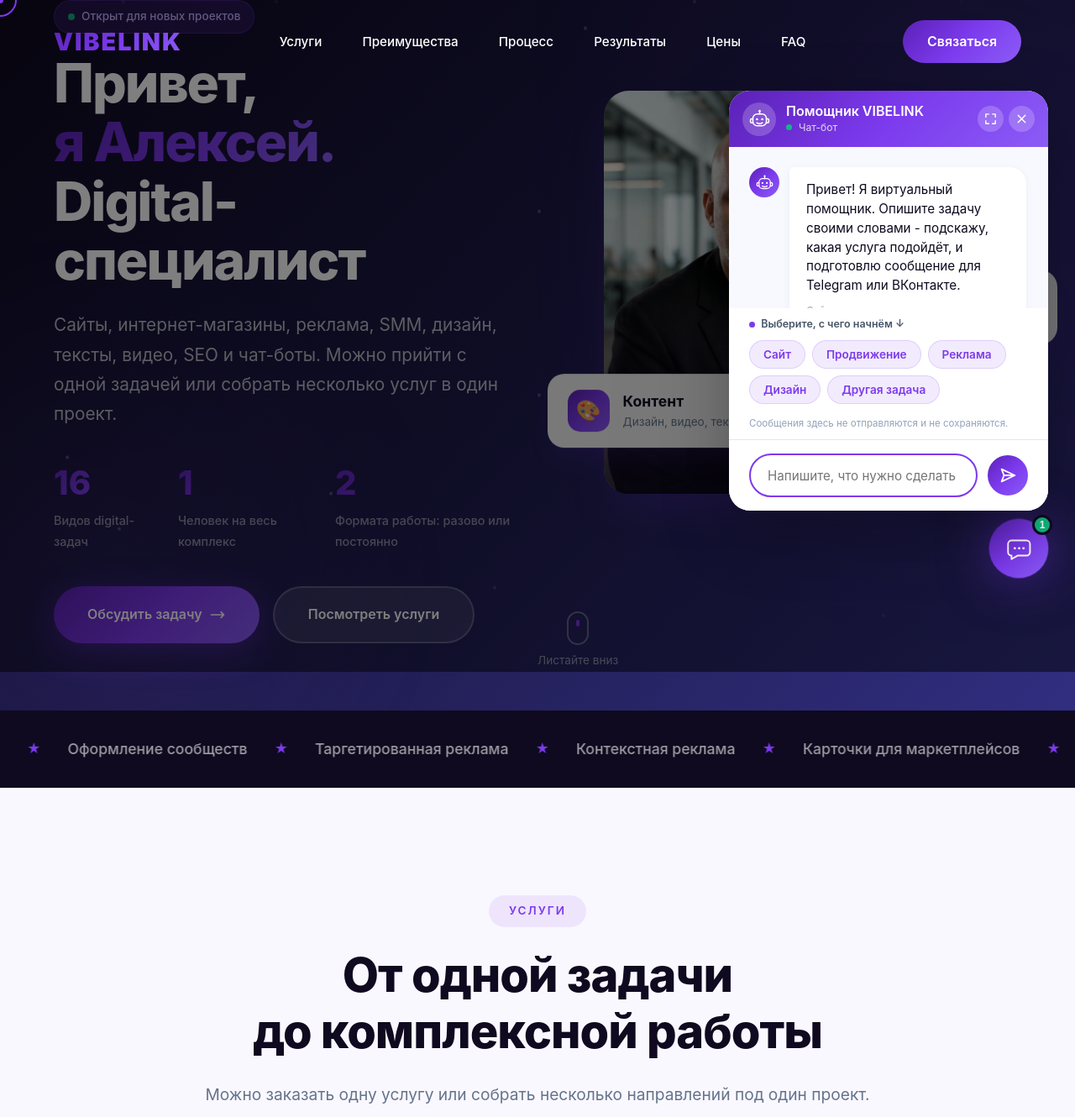
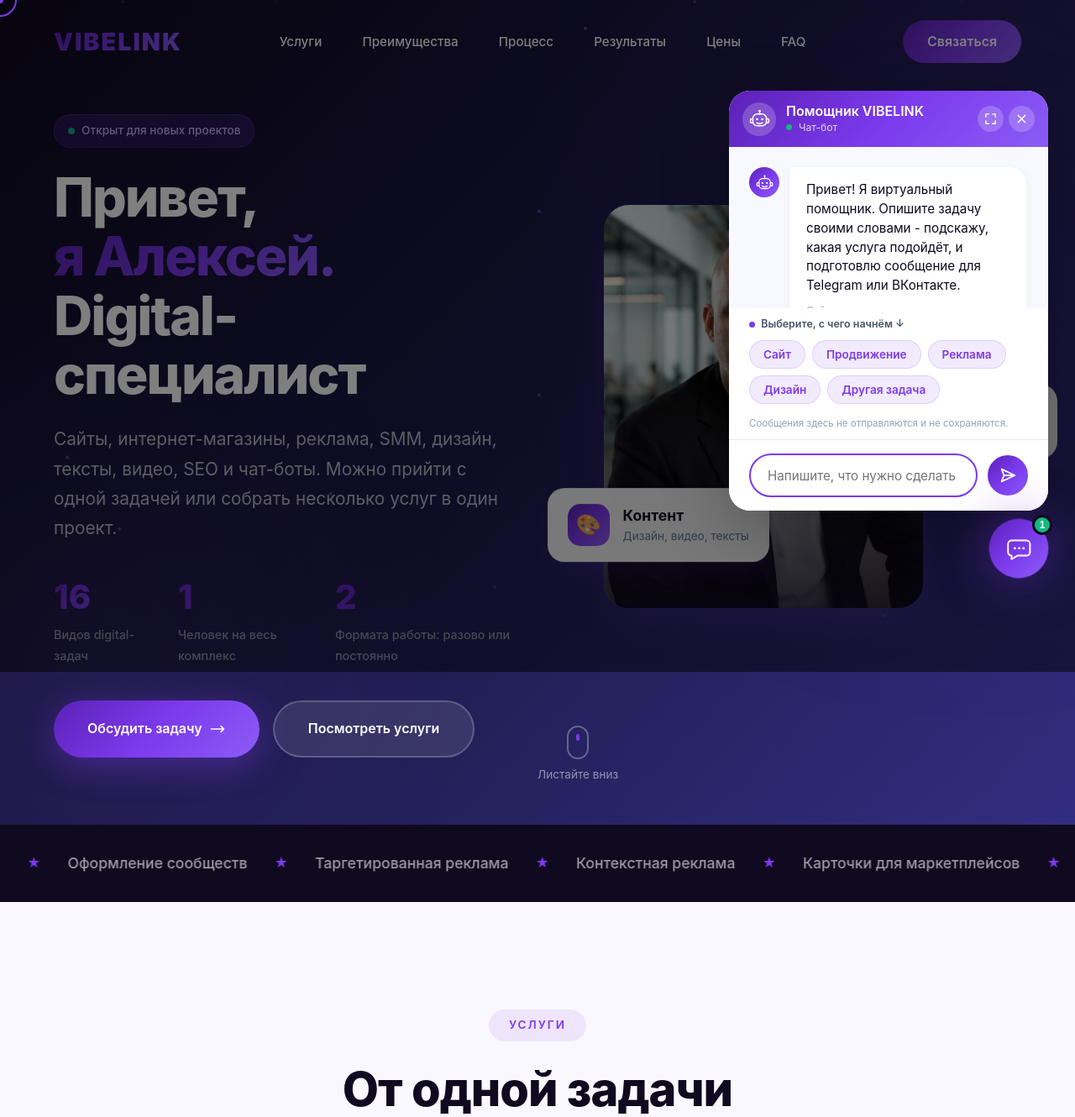
Before and after one commit to lexustm/test-site, a PHP site: page / in a window 1280 px wide, after a click that opens the changed part. Shown: the top 1330 px of the page at 84% size. Run offline with PHP 8.4, Linux system fonts and the light colour scheme.

Commit message:
Исправить перекрытия на ноутбуке

```diff
--- a/404.html
+++ b/404.html
@@ -10,7 +10,7 @@
   <link rel="preconnect" href="https://fonts.googleapis.com">
   <link rel="preconnect" href="https://fonts.gstatic.com" crossorigin>
   <link href="https://fonts.googleapis.com/css2?family=Inter:wght@400;500;600;700&amp;family=Montserrat:wght@600;700;800;900&amp;display=swap" rel="stylesheet">
-  <link rel="stylesheet" href="assets/css/main.css?v=results-refresh-1">
+  <link rel="stylesheet" href="assets/css/main.css?v=laptop-fixes-1">
 </head>
 <body class="error-page">
   <main>
--- a/assets/css/main.css
+++ b/assets/css/main.css
@@ -488,3 +488,23 @@ body{font-family:var(--font-body)}
   .result-icon{width:120px;height:120px}
   .result-title{max-width:100%}
 }
+
+/* Исправления для ноутбуков с небольшой рабочей высотой экрана. */
+@media(min-width:769px){
+  .hero{
+    padding-top:8.5rem;
+  }
+}
+
+/* Открытый чат должен находиться выше фиксированного меню. */
+.chat-overlay{
+  z-index:1100;
+}
+.chat-window,
+.chat-window.active,
+.chat-window.expanded{
+  z-index:1101;
+}
+.chat-widget{
+  z-index:1102;
+}
--- a/index.html
+++ b/index.html
@@ -31,7 +31,7 @@
     <link href="https://fonts.googleapis.com/css2?family=Inter:wght@300;400;500;600;700&amp;family=Montserrat:wght@600;700;800;900&amp;display=swap" rel="stylesheet">
     <script type="application/ld+json">{"@context":"https://schema.org","@type":"ProfessionalService","name":"VIBELINK","description":"Создание сайтов, интернет-магазинов и комплексные digital-услуги","url":"https://vibelink.ru","priceRange":"от 1500₽","areaServed":"Россия","sameAs":["https://t.me/smmtotal","https://vk.com/tot_al"]}</script>
     <!-- [VIBELINK-PROTECTION-WATERMARK-2025-ALEXEY-DIGITAL-MARKETING] -->
-<link rel="stylesheet" href="assets/css/main.css?v=results-refresh-1">
+<link rel="stylesheet" href="assets/css/main.css?v=laptop-fixes-1">
 <link rel="manifest" href="manifest.webmanifest">
 </head>
 <body id="top">
```
